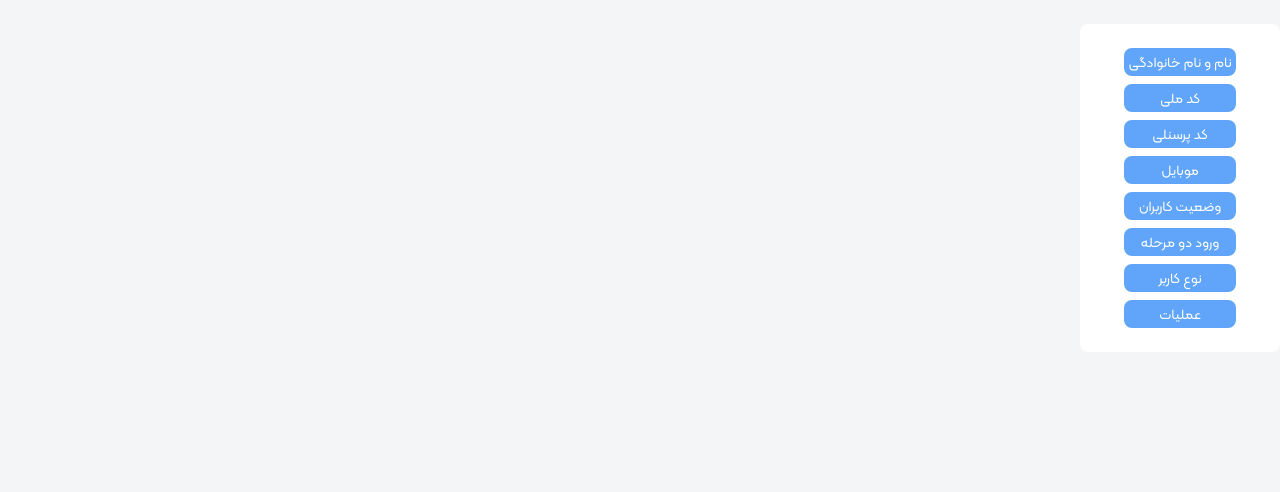
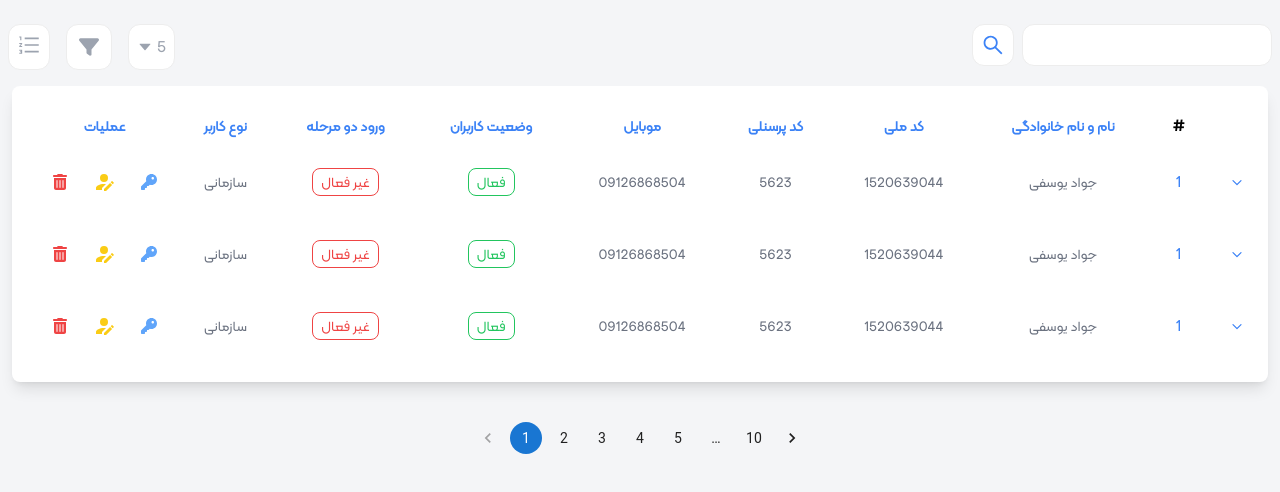
Before and after one commit to javadyousefi1/react-table, a React (Create React App) app: page / in a window 1280 px wide. Shown: the top 492 px of the page. Built offline with nearby package versions, Linux system fonts and the light colour scheme.

Commit message:
sort table added to app

```diff
--- a/src/App.js
+++ b/src/App.js
@@ -5,8 +5,8 @@ import Table from "./components/table/table";
 import CardComponent from "./components/lazyload/CardComponent";
 import Main from "./components/lazyload/main";
 import LazySelectOption from "./components/lazySelectOption/lazySelectOption";
-import MyList from "./components/drag/drag";
-import MainDnd from "./components/drag/main";
+import MyList from "./components/dndSort/drag";
+import MainDnd from "./components/dndSort/app";
 const App = () => {
   // console.log("re render")
 
@@ -15,12 +15,12 @@ const App = () => {
       <div dir="rtl">
         <div className="bg-[#f4f5f7] h-screen">
           <br />
-          {/* <Table /> */}
+          <Table />
           {/* <FilterInputList /> */}
           {/* <Main /> */}
           {/* <LazySelectOption /> */}
           {/* <MyList /> */}
-          <MainDnd />
+          {/* <MainDnd /> */}
         </div>
         {/* <FetchDataComponent /> */}
         {/* <AlertComponent /> */}
--- /dev/null
+++ b/src/components/dndSort/app.jsx
@@ -0,0 +1,12 @@
+import React from "react";
+import MyList from "./drag";
+
+function MainDnd() {
+  return (
+    <div className="bg-white w-[200px] rounded-lg py-2 flex justify-center items-center flex-col">
+      <MyList />
+    </div>
+  );
+}
+
+export default MainDnd;
--- a/src/components/drag/drag.jsx
+++ b/src/components/dndSort/drag.jsx
@@ -12,6 +12,17 @@ const MyList = () => {
     { id: "7", force: false, isActive: true, content: "نوع کاربر" },
     { id: "8", force: false, isActive: true, content: "عملیات" },
   ]);
+
+  const initialOrder = [
+    { id: "1", force: true, isActive: true, content: "نام و نام خانوادگی" },
+    { id: "2", force: true, isActive: true, content: "کد ملی" },
+    { id: "3", force: false, isActive: true, content: "کد پرسنلی" },
+    { id: "4", force: false, isActive: true, content: "موبایل" },
+    { id: "5", force: false, isActive: true, content: "وضعیت کاربران" },
+    { id: "6", force: false, isActive: true, content: "ورود دو مرحله" },
+    { id: "7", force: false, isActive: true, content: "نوع کاربر" },
+    { id: "8", force: false, isActive: true, content: "عملیات" },
+  ];
 
   const handleDragEnd = (result) => {
     if (!result.destination) {
@@ -38,8 +49,12 @@ const MyList = () => {
     setItems(getItemsClone);
   };
 
+  const resetOrder = () => {
+    setItems(initialOrder);
+  };
+
   return (
-    <div className="w-[200px] flex justify-center items-center py-4">
+    <div className="flex justify-center flex-col ">
       <DragDropContext onDragEnd={handleDragEnd}>
         <Droppable droppableId="my-list">
           {(provided) => (
@@ -47,19 +62,27 @@ const MyList = () => {
               {items.map((item, index) => (
                 <Draggable key={item.id} draggableId={item.id} index={index}>
                   {(provided) => (
-                    <li
+                    <div
                       onClick={() => deleteFromList(item.id)}
                       className={
                         item.isActive
-                          ? "bg-blue-400 p-1 text-center text-white my-2 rounded-lg text-sm"
-                          : "bg-blue-400 p-1 text-center text-white my-2 rounded-lg text-sm opacity-60 line-through"
+                          ? "bg-blue-400 p-1 text-white my-2 rounded-lg text-sm flex items-center justify-between gap-x-3 "
+                          : "bg-blue-400 p-1 text-white my-2 rounded-lg text-sm opacity-60 line-through flex items-center justify-between gap-x-3 "
                       }
                       ref={provided.innerRef}
                       {...provided.draggableProps}
                       {...provided.dragHandleProps}
                     >
-                      {item.content}
-                    </li>
+                      <li>{item.content}</li>
+                      <svg
+                        viewBox="0 0 24 24"
+                        fill="currentColor"
+                        height="1em"
+                        width="1em"
+                      >
+                        <path d="M16.29 14.29L12 18.59l-4.29-4.3a1 1 0 00-1.42 1.42l5 5a1 1 0 001.42 0l5-5a1 1 0 00-1.42-1.42zM7.71 9.71L12 5.41l4.29 4.3a1 1 0 001.42 0 1 1 0 000-1.42l-5-5a1 1 0 00-1.42 0l-5 5a1 1 0 001.42 1.42z" />
+                      </svg>
+                    </div>
                   )}
                 </Draggable>
               ))}
@@ -68,6 +91,12 @@ const MyList = () => {
           )}
         </Droppable>
       </DragDropContext>
+      <button
+        onClick={() => resetOrder()}
+        className="bg-gray-400 p-1  text-white cursor-pointer rounded-lg text-sm flex items-center justify-center gap-x-3 px-4 py-2"
+      >
+        پیش فرض
+      </button>
     </div>
   );
 };
--- a/src/components/drag/main.jsx
+++ /dev/null
@@ -1,38 +0,0 @@
-import React, { useState } from "react";
-import MyList from "./drag";
-
-function MainDnd() {
-  const [items, setItems] = useState([
-    { id: "1", content: "نام و نام خانوادگی" },
-    { id: "2", content: "کد ملی" },
-    { id: "3", content: "کد پرسنلی" },
-    { id: "4", content: "موبایل" },
-    { id: "5", content: "وضعیت کاربران" },
-    { id: "6", content: "ورود دو مرحله" },
-    { id: "7", content: "نوع کاربر" },
-    { id: "8", content: "عملیات" },
-  ]);
-
-  const handleDragEnd = (result) => {
-    if (!result.destination) {
-      return;
-    }
-
-    const newItems = [...items];
-
-    const [reorderedItem] = newItems.splice(result.source.index, 1);
-    newItems.splice(result.destination.index, 0, reorderedItem);
-
-    setItems(newItems);
-
-    console.log(newItems);
-  };
-
-  return (
-    <div className="bg-white w-[200px] rounded-lg">
-      <MyList items={items} onDragEnd={handleDragEnd} />
-    </div>
-  );
-}
-
-export default MainDnd;
--- a/src/components/table/tableNavbar.jsx
+++ b/src/components/table/tableNavbar.jsx
@@ -2,9 +2,12 @@ import { useState } from "react";
 import RowNum from "./rowNum";
 import SearchInput from "./searchInput";
 import FilterInputList from "./FilterInputList";
+import MainDnd from "../dndSort/app";
+import ChildrenAlert from "../alert/chlidrenAlert";
 
 const TableNavBar = () => {
   const [filterOpen, setFilterOpen] = useState(false);
+  const [sortOpen, setSortOpen] = useState(false);
 
   return (
     <>
@@ -15,13 +18,32 @@ const TableNavBar = () => {
         />
       )}
 
+      {sortOpen && (
+        <ChildrenAlert
+          backdrop
+          backdropClose
+          showAlretChildren={sortOpen}
+          setShowAlretChildren={setSortOpen}
+        >
+          <MainDnd />
+          <div className="flex justify-center">
+            <button onClick={()=>setSortOpen(false)} className="text-white bg-blue-400 text-sm mt-5  py-2 rounded-lg px-8">
+              تایید
+            </button>
+          </div>
+        </ChildrenAlert>
+      )}
+
       <div className="mb-4 flex md:flex-row justify-between flex-col px-2 gap-y-2">
         {/* search */}
         <SearchInput />
 
         {/* sort */}
         <div className="flex gap-x-4 flex-row-reverse justify-between">
-          <div className="text-gray-400 bg-white p-2 rounded-xl border border-[#ededed] hover:border-gray-400 transition-all ease-linear duration-100 cursor-pointer focus:border-mainDarkBlue">
+          <div
+            onClick={() => setSortOpen((prevState) => !prevState)}
+            className="text-gray-400 relative bg-white p-2 rounded-xl border border-[#ededed] hover:border-gray-400 transition-all ease-linear duration-100 cursor-pointer focus:border-mainDarkBlue"
+          >
             <svg
               className="w-6 h-6"
               viewBox="0 0 1024 1024"
```
Lines whose indentation alone changed are shown as unchanged.
